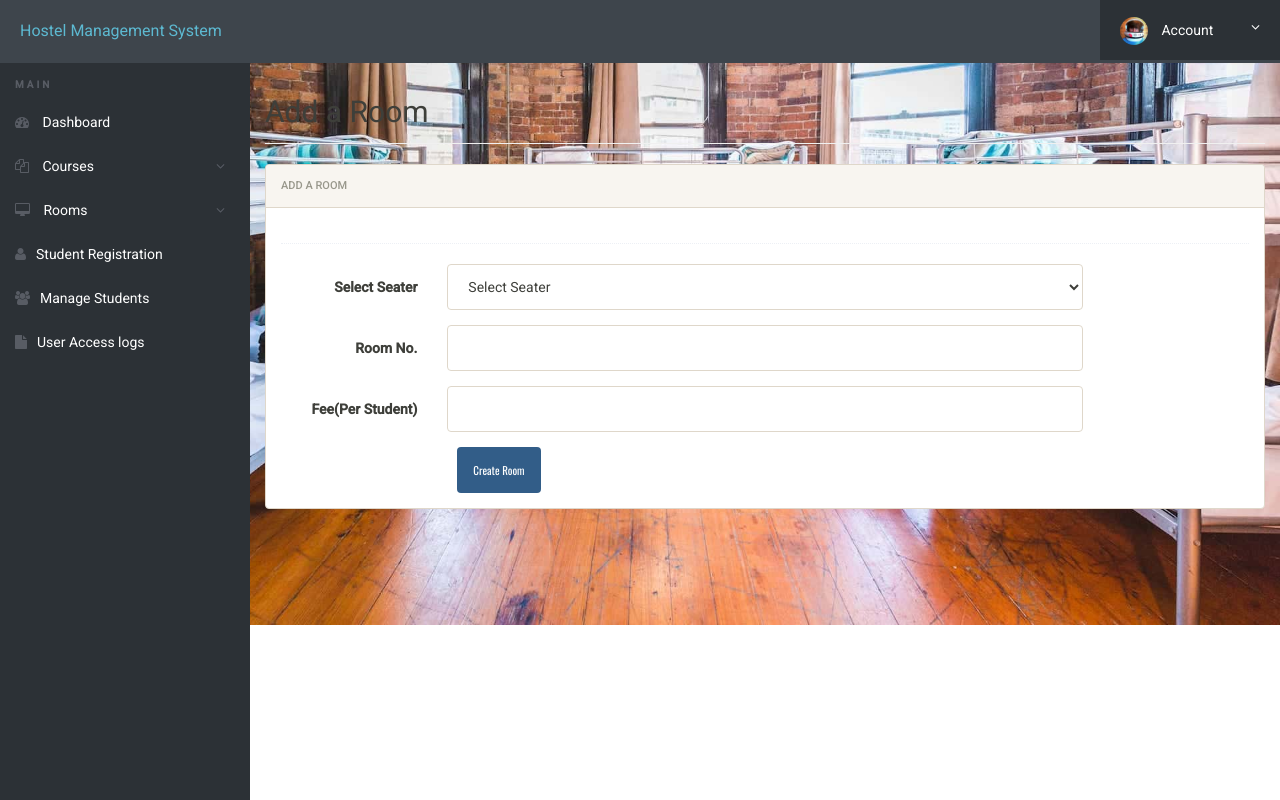
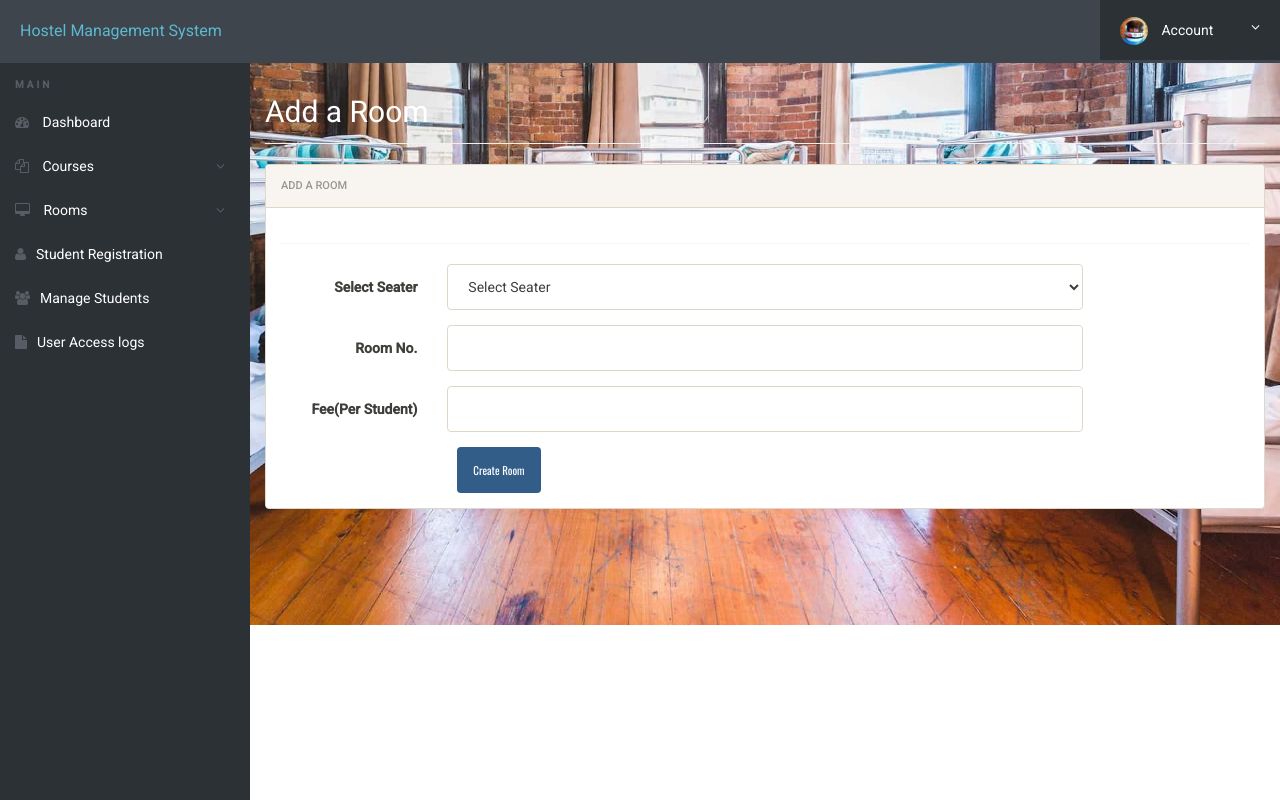
Before and after one commit to Subbu242/hostel_management, a PHP site: page /hostel/admin/create-room.php in a window 1280 px wide. Run offline with PHP 8.4, Linux system fonts and the light colour scheme; a user stored in the database is signed in; data that the repository does not hold is empty.

Commit message:
Update create-room.php

```diff
--- a/admin/create-room.php
+++ b/admin/create-room.php
@@ -60,7 +60,7 @@ echo"<script>alert('Room has been added successfully');</script>";
 				<div class="row">
 					<div class="col-md-12">
 
-						<h2 class="page-title">Add a Room </h2>
+						<h2 class="page-title" style="color:#fff;">Add a Room </h2>
 
 						<div class="row">
 							<div class="col-md-12">
```
